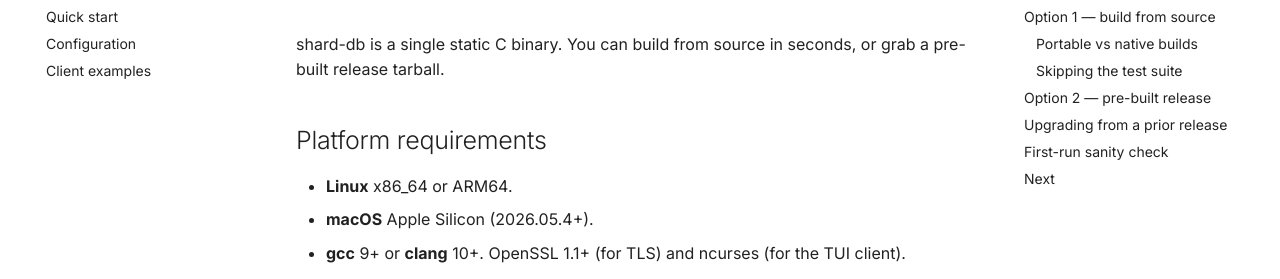
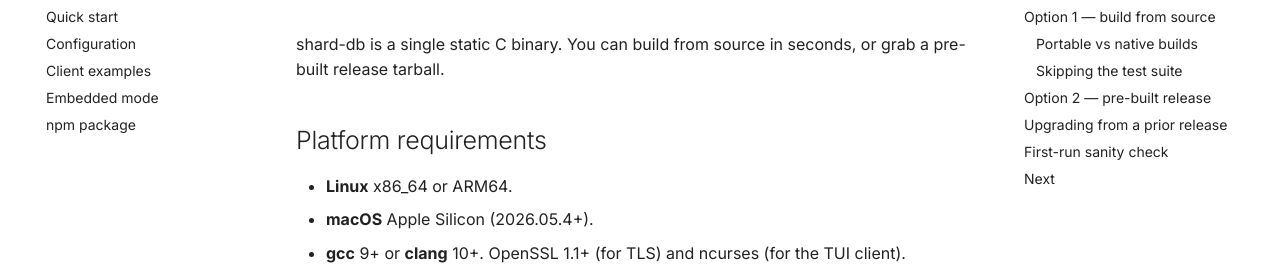
Before and after one commit to sayyiditow/shard-db, an MkDocs documentation site: the page built from docs/getting-started/install.md, in a window 1280 px wide. Shown: the part 196-475 px from the top of the page. Built offline with MkDocs 1.6.1 and Material for MkDocs 9.7.7, drawn with Linux system fonts in a browser that asks for light colours; comment, search, counter and statistics services are not loaded.

Commit message:
docs: add embedded mode and npm package guides and ignore site directory

```diff
--- a/mkdocs.yml
+++ b/mkdocs.yml
@@ -83,6 +83,8 @@ nav:
       - Quick start: getting-started/quickstart.md
       - Configuration: getting-started/configuration.md
       - Client examples: getting-started/clients.md
+      - Embedded mode: getting-started/embedded-mode.md
+      - npm package: getting-started/npm.md
   - Concepts:
       - Storage model: concepts/storage-model.md
       - Typed records: concepts/typed-records.md
```
Also changed, not shown: 1 other file.
